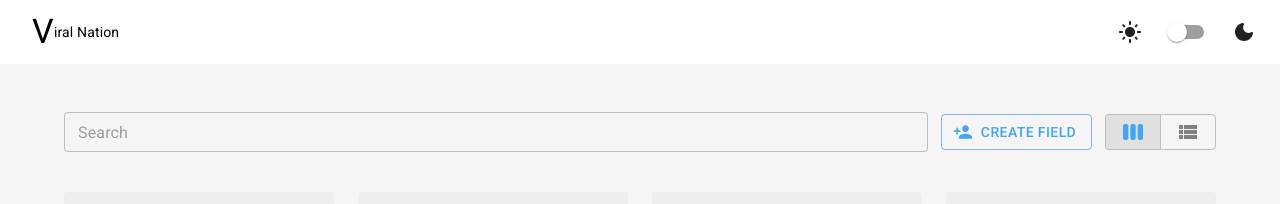
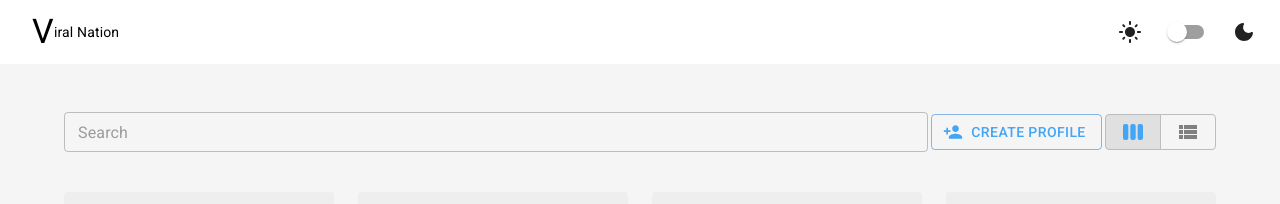
Before and after one commit to kaushalluffa/viral_nation_task, a React (Create React App) app: page / in a window 1280 px wide. Shown: the top 204 px of the page. Built offline with nearby package versions, Linux system fonts and the light colour scheme.

Commit message:
deletemodal and createprofile modal open prop undefined error fix now no error

```diff
--- a/src/App.js
+++ b/src/App.js
@@ -12,7 +12,7 @@ function App() {
   const {editData} = useThemeUpdate()
   return (
     <Box
-      height="100vh"
+    paddingBottom={10}
       bgcolor={
         theme.palette.mode === "light"
           ? theme.palette.grey[100]
--- a/src/components/CardView/CardView.jsx
+++ b/src/components/CardView/CardView.jsx
@@ -17,8 +17,8 @@ const CardView = ({ fetchedData }) => {
   const theme = useTheme();
   // const [open, setOpen] = useState(false);
   const [openDeleteModal, setOpenDeleteModal] = useState(false);
-  const [openEditProfileModal, setOpenEditProfileModal] = useState(false)
-  const [currentData, setCurrentData] = useState(null)
+  const [openEditProfileModal, setOpenEditProfileModal] = useState(false);
+  const [currentData, setCurrentData] = useState(null);
   function handleDeleteModalOpen(passedData) {
     console.log(passedData);
     setOpenDeleteModal(true);
@@ -28,7 +28,7 @@ const CardView = ({ fetchedData }) => {
   }
   function handleOpenEditProfileModal(dataToEdit) {
     console.log("data to edit", dataToEdit);
-    setCurrentData(dataToEdit)
+    setCurrentData(dataToEdit);
     setOpenEditProfileModal(true);
   }
   function handleCloseEditProfileModal() {
@@ -38,7 +38,7 @@ const CardView = ({ fetchedData }) => {
     <>
       <Grid container spacing={3} align="center">
         {fetchedData.map((data, i) => (
-          <Grid item xs={12} sm={6} md={4} lg={3} xl={2} key={i}>
+          <Grid item xs={12} sm={6} md={4} lg={3}  key={i}>
             <Card
               elevation={0}
               sx={{
@@ -74,14 +74,19 @@ const CardView = ({ fetchedData }) => {
                     alignItems="center"
                     gap={1}
                   >
-                    {data.name}{" "}
+                    {data.name}
                     {data.is_verified && (
                       <VerifiedRoundedIcon color="primary" fontSize="small" />
                     )}
                   </Typography>
                 }
                 subheader={
-                  <Typography variant="caption">{data.email}</Typography>
+                  <Typography
+                    variant="caption"
+
+                  >
+                    {data.email}
+                  </Typography>
                 }
               />
 
--- a/src/components/ContainerView/ContainerView.jsx
+++ b/src/components/ContainerView/ContainerView.jsx
@@ -1,4 +1,11 @@
-import { Box, ButtonGroup, Stack, TextField, useTheme } from "@mui/material";
+import {
+  Box,
+  ButtonGroup,
+  Stack,
+  TextField,
+  Typography,
+  useTheme,
+} from "@mui/material";
 import React, { useEffect, useState } from "react";
 import Button from "@mui/material/Button";
 import PersonAddIcon from "@mui/icons-material/PersonAdd";
@@ -116,7 +123,7 @@ const mock = [
 ];
 const ContainerView = () => {
   const [selectedView, setSelectedView] = useState("column");
-  const isMobile = useMediaQuery("(min-width:600px");
+  const isMobile = useMediaQuery("(min-width:1100px");
   const [openCreateProfileModal, setOpenCreateProfileModal] = useState(false);
 
   const handleProfileModalOpen = (data) => {
@@ -153,6 +160,7 @@ const ContainerView = () => {
         <Button
           variant="outlined"
           startIcon={<PersonAddIcon />}
+
           sx={{
             color:
               theme.palette.mode === "light"
@@ -163,7 +171,7 @@ const ContainerView = () => {
           }}
           onClick={handleProfileModalOpen}
         >
-          Create Field
+          Create Profile
         </Button>
         {isMobile && (
           <ButtonGroup
--- a/src/components/CreateEditProfile/CreateEditProfile.jsx
+++ b/src/components/CreateEditProfile/CreateEditProfile.jsx
@@ -54,7 +54,7 @@ const CreateEditProfile = ({
   return (
     <div>
       <Dialog
-        open={openModal}
+        open={openModal ||false}
         onClose={handleCloseModal}
         fullScreen
         sx={{
--- a/src/components/DeleteModal/DeleteModal.jsx
+++ b/src/components/DeleteModal/DeleteModal.jsx
@@ -17,7 +17,7 @@ const DeleteModal = ({ openModal, handleModalClose }) => {
   return (
     <div>
       <Dialog
-        open={openModal}
+        open={openModal || false}
         onClose={handleModalClose}
         aria-labelledby="responsive-dialog-title"
         sx={{
```
